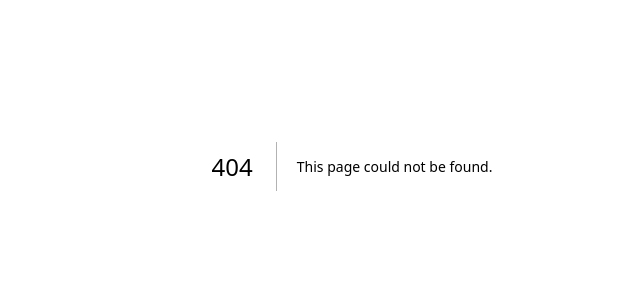
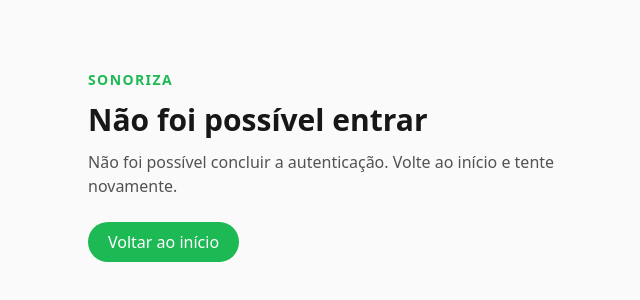
Before and after one commit to marksborn/sonoriza, a Next.js app: page /auth/error in a window 1280 px wide. Before the commit this address had no page. Shown: the part 234-534 px from the top of the page, without its empty margins (288-928 px from the left). Built offline with nearby package versions, Linux system fonts and the light colour scheme.

Commit message:
feat: add a clear OAuth account-linking error page

```diff
--- /dev/null
+++ b/src/app/auth/error/page.tsx
@@ -0,0 +1,49 @@
+import Link from "next/link";
+
+const AUTH_ERROR_MESSAGES: Record<string, string> = {
+  OAuthAccountNotLinked:
+    "Esta conta já está vinculada a outro usuário ou ainda não foi conectada ao seu usuário atual. Entre primeiro com um provedor já vinculado e conecte o outro pelo painel.",
+  AccessDenied:
+    "O acesso foi negado pelo provedor. Revise a autorização e tente novamente.",
+  OAuthCallbackError:
+    "Não foi possível concluir a autenticação com o provedor. Tente novamente.",
+  Configuration:
+    "A autenticação encontrou um problema de configuração. Consulte o administrador do Sonoriza.",
+};
+
+type AuthErrorPageProps = {
+  searchParams: Promise<{
+    error?: string | string[];
+  }>;
+};
+
+export default async function AuthErrorPage({
+  searchParams,
+}: AuthErrorPageProps) {
+  const params = await searchParams;
+  const errorCode = Array.isArray(params.error) ? params.error[0] : params.error;
+  const message =
+    (errorCode && AUTH_ERROR_MESSAGES[errorCode]) ??
+    "Não foi possível concluir a autenticação. Volte ao início e tente novamente.";
+
+  return (
+    <main className="mx-auto flex min-h-screen max-w-xl flex-col justify-center gap-6 px-6 py-16">
+      <div className="space-y-3">
+        <p className="text-sm font-semibold uppercase tracking-widest text-brand">
+          Sonoriza
+        </p>
+        <h1 className="text-3xl font-bold">Não foi possível entrar</h1>
+        <p className="text-neutral-600 dark:text-neutral-400">{message}</p>
+      </div>
+
+      <div>
+        <Link
+          href="/"
+          className="inline-flex rounded-full bg-brand px-5 py-2 font-medium text-white hover:bg-brand-dark"
+        >
+          Voltar ao início
+        </Link>
+      </div>
+    </main>
+  );
+}
```
